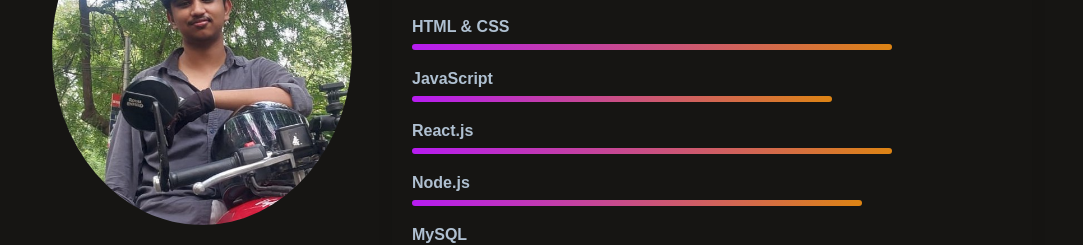
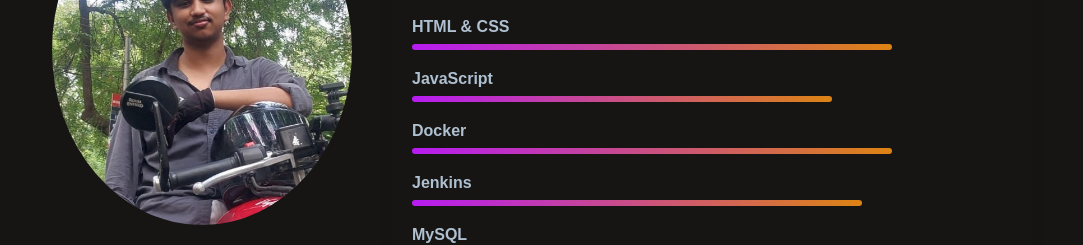
Before and after one commit to theyounglord-18/Portfolio, a React (Vite) app: page / in a window 1280 px wide. Shown: the part 1160-1405 px from the top of the page, without its empty margins (98-1181 px from the left). Built offline with nearby package versions, Linux system fonts and the light colour scheme.

Commit message:
Changes in about section

```diff
--- a/src/components/About/About.jsx
+++ b/src/components/About/About.jsx
@@ -26,8 +26,8 @@ As I continue my journey, I'm excited to grow my skills, build real-world projec
                 <div className="about-skill">
                     <p>HTML & CSS</p><hr className="line" style={{width:"80%"}}/>
                     <p>JavaScript</p><hr style={{width:"70%"}}/>
-                    <p>React.js</p><hr style={{width:"80%"}}/>
-                    <p>Node.js</p><hr style={{width:"75%"}}/>
+                    <p>Docker</p><hr style={{width:"80%"}}/>
+                    <p>Jenkins</p><hr style={{width:"75%"}}/>
                     <p>MySQL</p><hr style={{width:"70%"}}/>
                     <p>python</p><hr style={{width:"80%"}}/>
                 </div>
```
